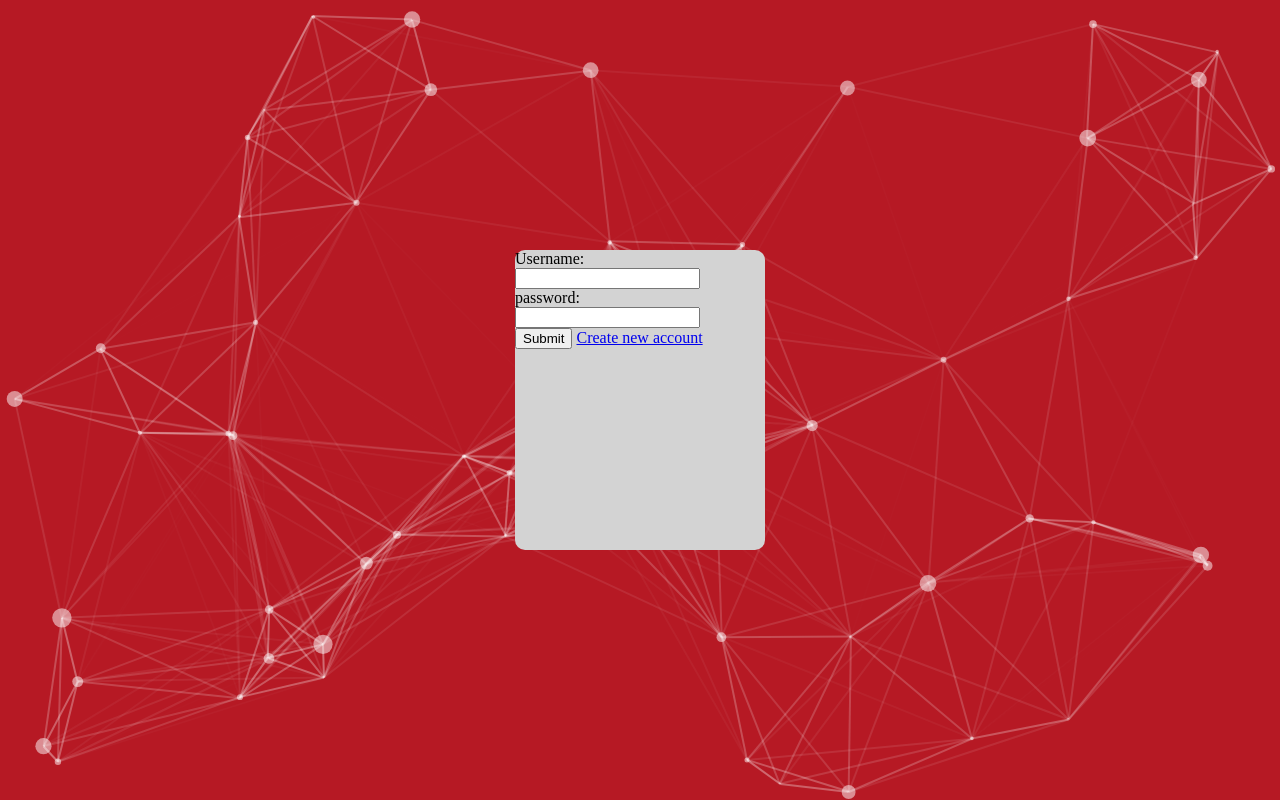
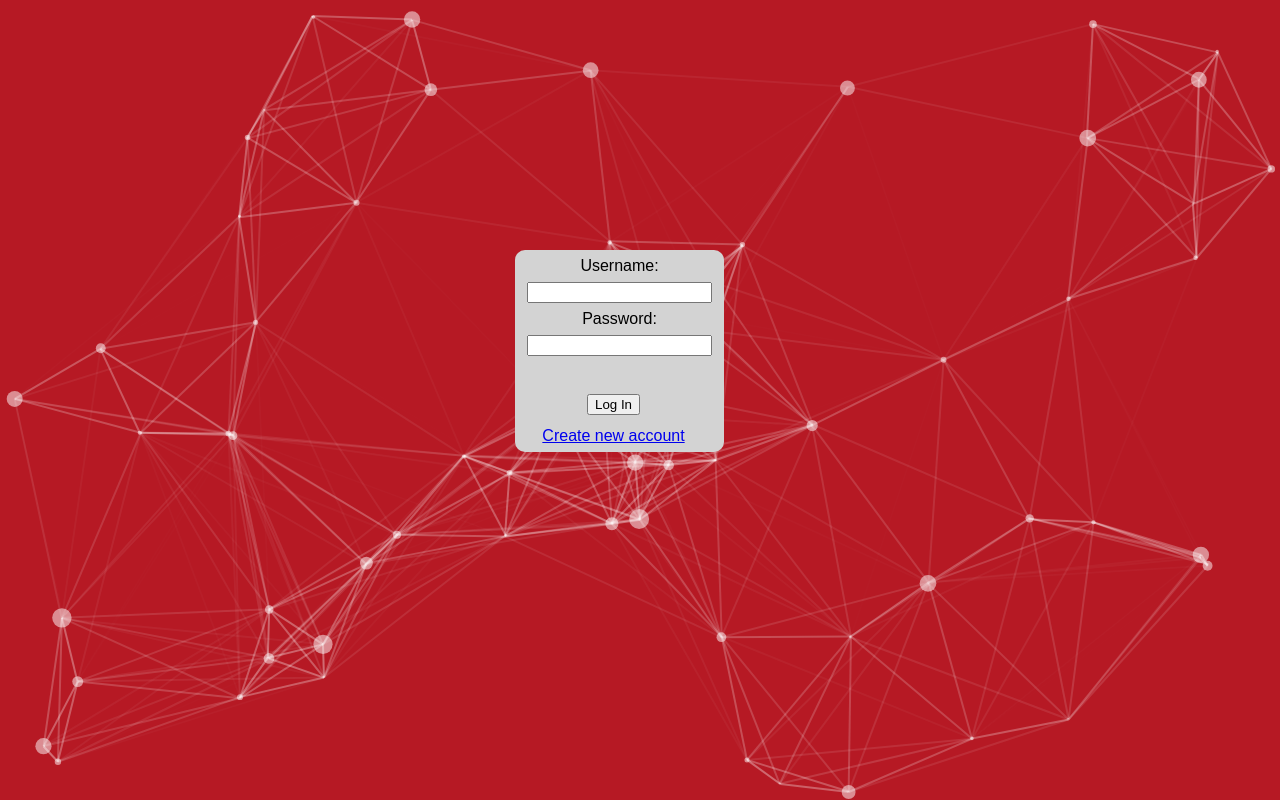
Before and after one commit to saxocellphone/meshup, a PHP site: page / in a window 1280 px wide. Run offline with PHP 8.4, Linux system fonts and the light colour scheme; the visitor is signed in with stand-in values (Sample User, id 1).

Commit message:
improved login and sign up formatting

```diff
--- a/app/views/AccountCreationView.php
+++ b/app/views/AccountCreationView.php
@@ -24,9 +24,9 @@ class AccountCreationView {
             Last name: <br>
             <input type="text" name="last_name"> <br>
             Profession: <br>
-            <input type="text" name="profession"> <br>
-            <input type="submit">
-            <a href="index.php?&component=login">Login</a>
+            <input type="text" name="profession"> <br><br>
+            <input type="submit" value="Sign Up"> <br>
+            <a href="index.php?&component=login">I already have an account</a>
         </form>
 HTML;
         return $return;
--- a/app/views/LoginView.php
+++ b/app/views/LoginView.php
@@ -15,11 +15,11 @@ class LoginView {
         <form id="login" action="index.php?&component=login&page=check_login" method="post">
             Username: <br>
             <input type="text" name="username"> <br>
-            password: <br>
-            <input type="text" name="password"> <br>
+            Password: <br>
+            <input type="text" name="password"> <br> <br>
             {$msg}
-            <input type="submit">
-            <a href="index.php?&component=login&page=new_account">Create new account</a>
+            <input type="submit" value="Log In">
+            <a href="index.php?&component=login&page=new_account"><br>Create new account</a>
         </form>
 HTML;
         return $return;
--- a/public/css/login.css
+++ b/public/css/login.css
@@ -21,9 +21,22 @@
     top: 50%;
     position: absolute;
     background: #D3D3D3;
-    width: 250px;
-    height: 300px;
+    box-sizing: border-box;
     margin-left: -125px;
     margin-top: -150px;
     border-radius: 10px;
+    text-align: center;
+    font-family: 'IBM Plex Sans', sans-serif;
+    line-height: 2em;
 }
+
+a{
+    margin-left: 12px;
+    margin-right: 12px;
+
+}
+input{
+    margin-left: 12px;
+    margin-right: 12px
+
+    }
```
